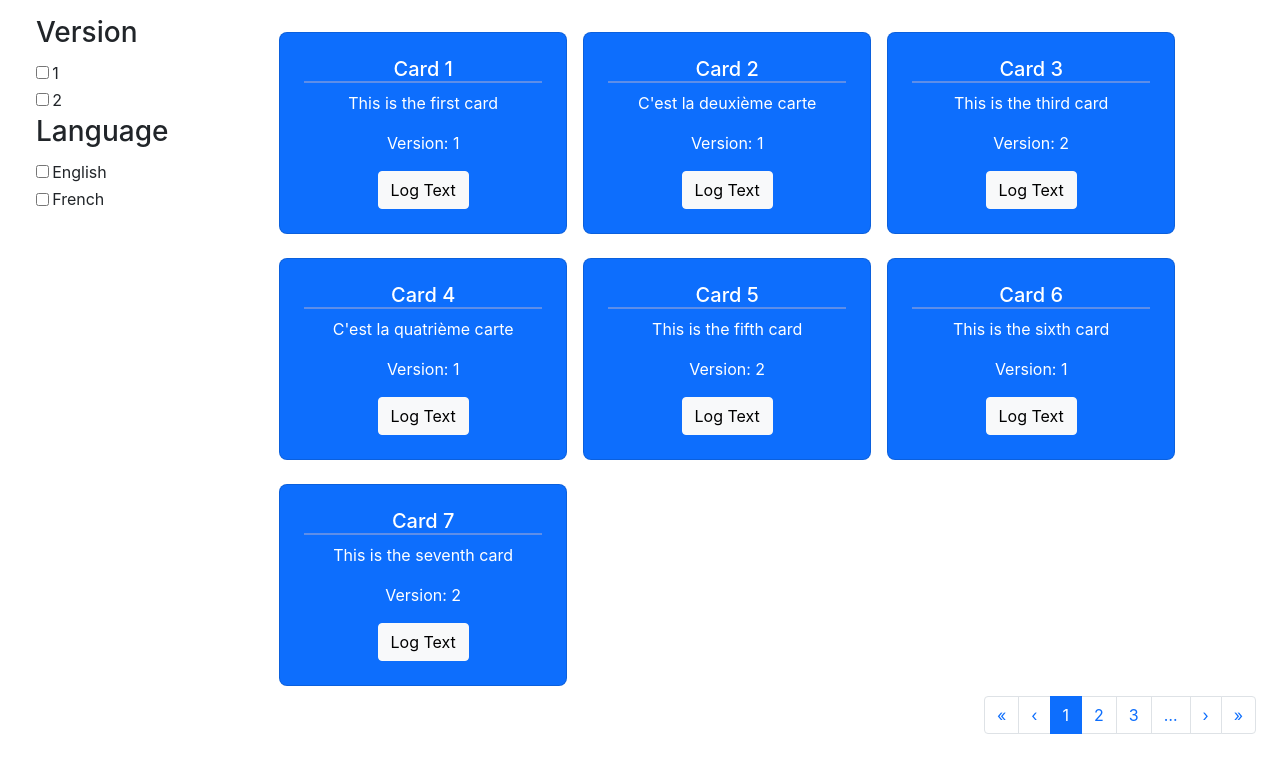
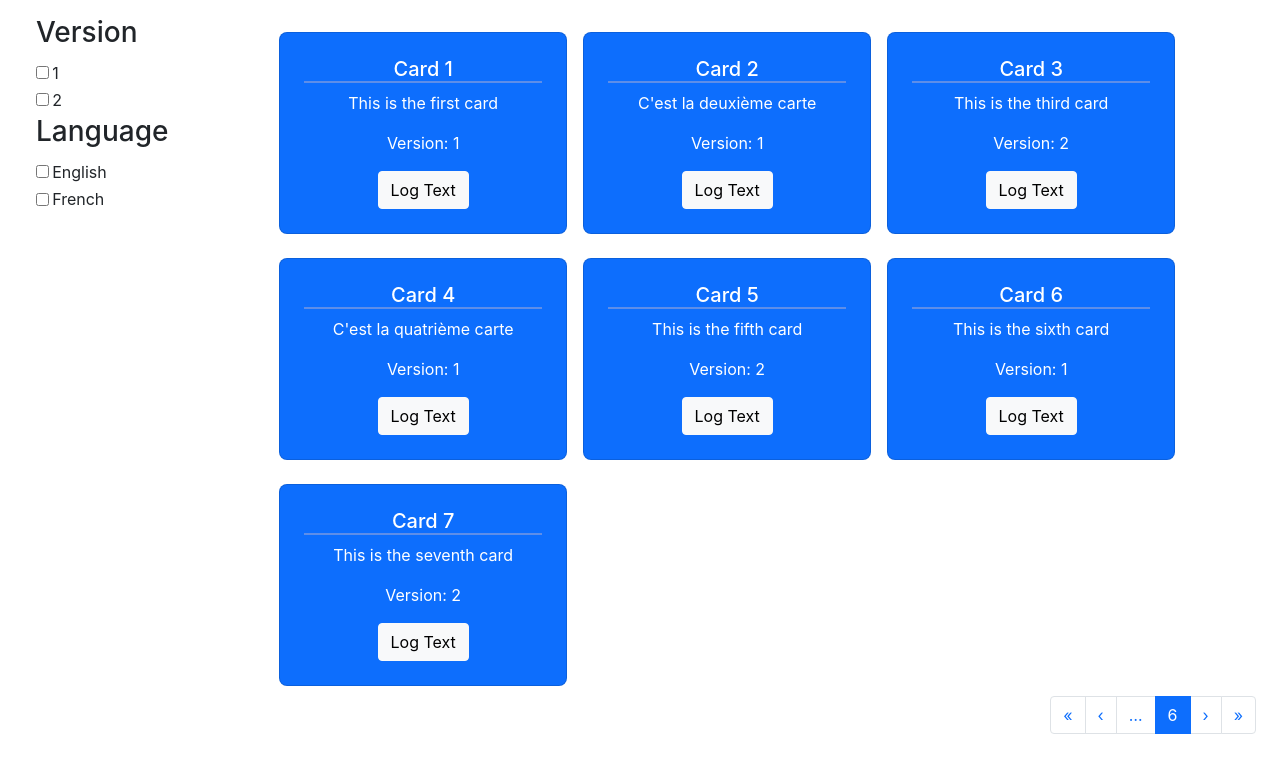
Before and after one commit to himanshunaidu/react_state_pract, a React (Create React App) app: page / in a window 1280 px wide. Shown: the top 772 px of the page. Built offline with nearby package versions, Linux system fonts and the light colour scheme.

Commit message:
Pagination logic update

```diff
--- a/src/components/UI/Pagination/Pagination.js
+++ b/src/components/UI/Pagination/Pagination.js
@@ -4,36 +4,48 @@ import { Pagination as RBPagination } from "react-bootstrap";
 
 const Pagination = (props) => {
   const totalPages = Math.ceil(props.totalItemsCount / props.itemsCountPerPage);
+  console.log(totalPages);
+
+  const getPageRange = useCallback(() => {
+    if (props.activePage > totalPages) {
+      return [props.activePage];
+    }
+
+    const firstPage =
+      Math.max(0, props.activePage - props.pageRangeDisplayed) + 1;
+    const remainingPages =
+      props.pageRangeDisplayed - (props.activePage - firstPage + 1);
+
+    const pages = [];
+    for (let i = firstPage; i <= props.activePage; i++) pages.push(i);
+    for (let i = 1; i <= remainingPages; i++) pages.push(props.activePage + i);
+    return pages;
+  }, [props.activePage, props.pageRangeDisplayed]);
+
+  const pages = getPageRange();
 
   const createPages = useCallback(() => {
     const items = [];
-    for (
-      let i = 0;
-      i < props.pageRangeDisplayed && i + props.activePage <= totalPages;
-      i++
-    ) {
+    pages.forEach((num) => {
       items.push(
-        <RBPagination.Item key={i + props.activePage} active={i == 0}>
-          {i + props.activePage}
+        <RBPagination.Item key={num} active={num == props.activePage}>
+          {num}
         </RBPagination.Item>
       );
-    }
+    });
     return items;
-  }, [
-    props.activePage,
-    props.totalItemsCount,
-    props.pageRangeDisplayed,
-    props.itemsCountPerPage,
-  ]);
+  }, [props.activePage]);
 
   return (
     <>
       <RBPagination>
         <RBPagination.First />
         <RBPagination.Prev />
-        {props.activePage != 1 ? <RBPagination.Ellipsis /> : null}
+        {pages.length > 0 && pages[0] > 1 ? <RBPagination.Ellipsis /> : null}
         {createPages()}
-        {props.activePage != totalPages ? <RBPagination.Ellipsis /> : null}
+        {pages.length > 0 && pages[pages.length - 1] < totalPages ? (
+          <RBPagination.Ellipsis />
+        ) : null}
         <RBPagination.Next />
         <RBPagination.Last />
       </RBPagination>
--- a/src/pages/Block/Block.js
+++ b/src/pages/Block/Block.js
@@ -28,7 +28,7 @@ const Block = (props) => {
           }}
         >
           <Pagination
-            activePage={1}
+            activePage={6}
             totalItemsCount={cardData.length}
             itemsCountPerPage={2}
             pageRangeDisplayed={3}
```
